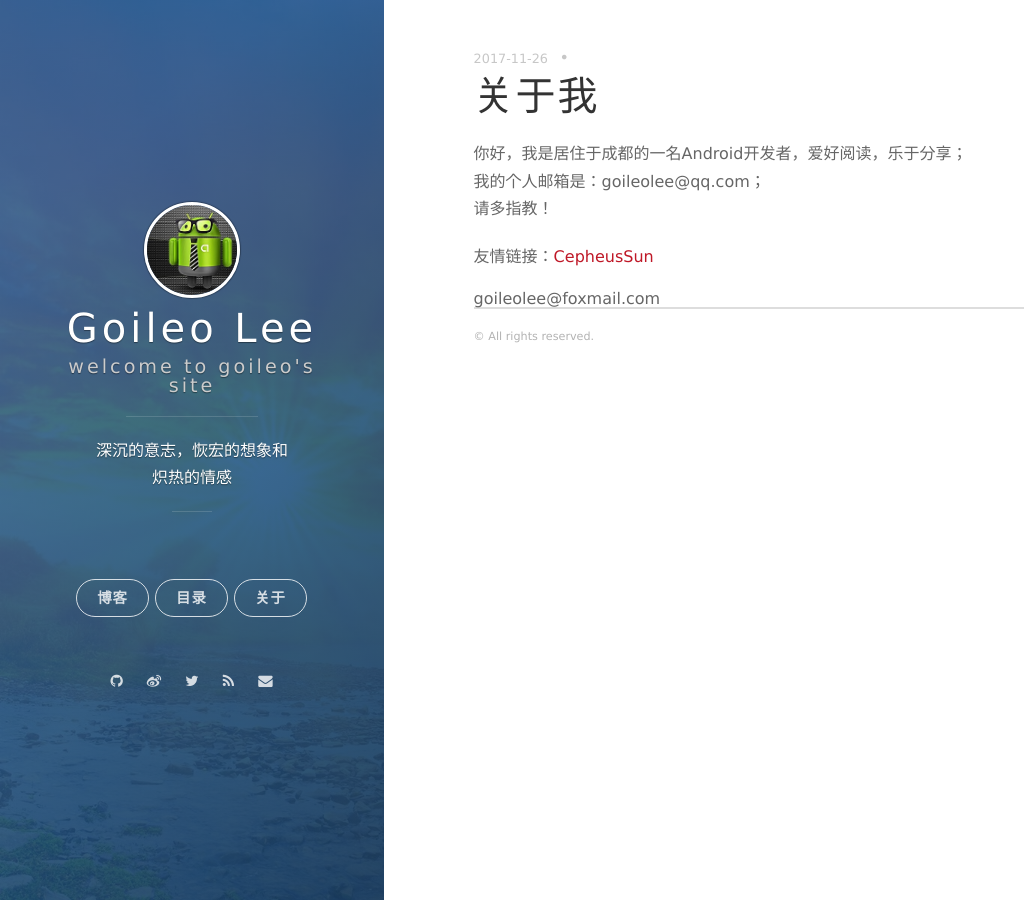
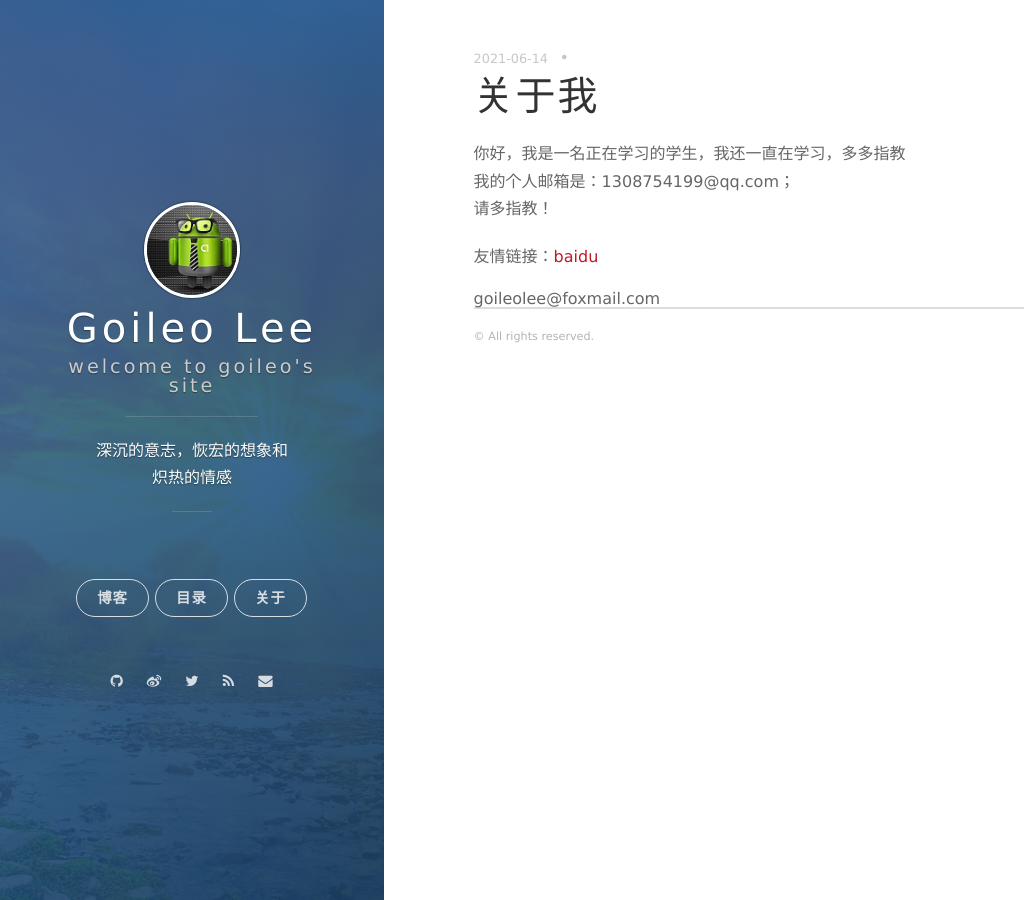
Before and after one commit to Run-tang/runhoutang.github.io, a Jekyll site: the page built from aboutme.html, in a window 1280 px wide. Shown: the whole page, without its empty margins (0-1024 px from the left). Built offline with Jekyll 4.4.1, drawn with Linux system fonts in a browser that asks for light colours; nearby versions of some CDN libraries; comment, search, counter and statistics services are not loaded.

Commit message:
修改关于界面的基本内容

```diff
--- a/aboutme.html
+++ b/aboutme.html
@@ -2,19 +2,19 @@
 layout: post
 category: Info
 title: 关于我
-date: 2017-11-26 15:00:00.000000000 +00:00
-tags: goileolee, info
-keywords: goileolee, goileolee
+date: 2021-6-14 15:00:00.000000000 +00:00
+tags: runhoutang, info
+keywords: runhoutagn, runhoutang
 excerpt: 博客时间线
 ---
 
 <p>
-你好，我是居住于成都的一名Android开发者，爱好阅读，乐于分享；<br>
-我的个人邮箱是：goileolee@qq.com；<br>
+你好，我是一名正在学习的学生，我还一直在学习，多多指教<br>
+我的个人邮箱是：1308754199@qq.com；<br>
 请多指教！
 </p>
 
 
 <p>
-友情链接：<a href="">CepheusSun</a
+友情链接：<a href="www.baidu.com">baidu</a>
 </p>
```
